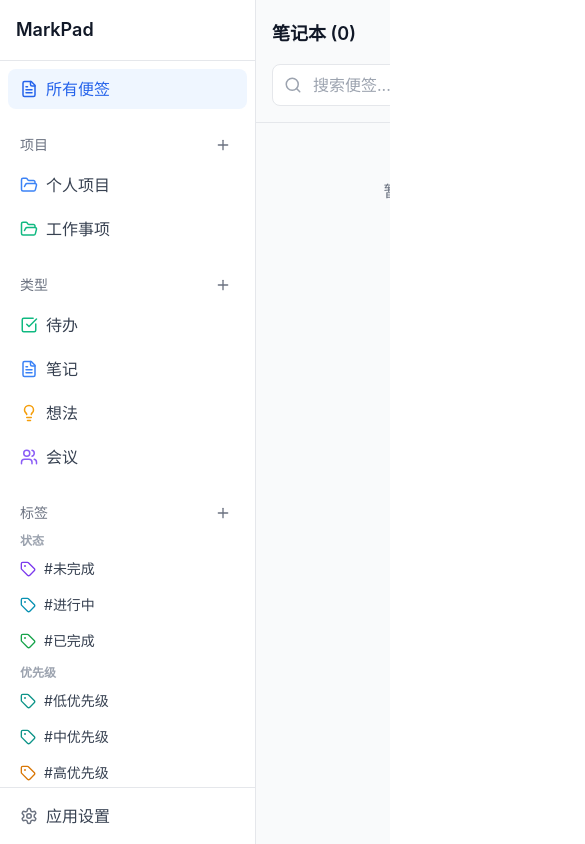
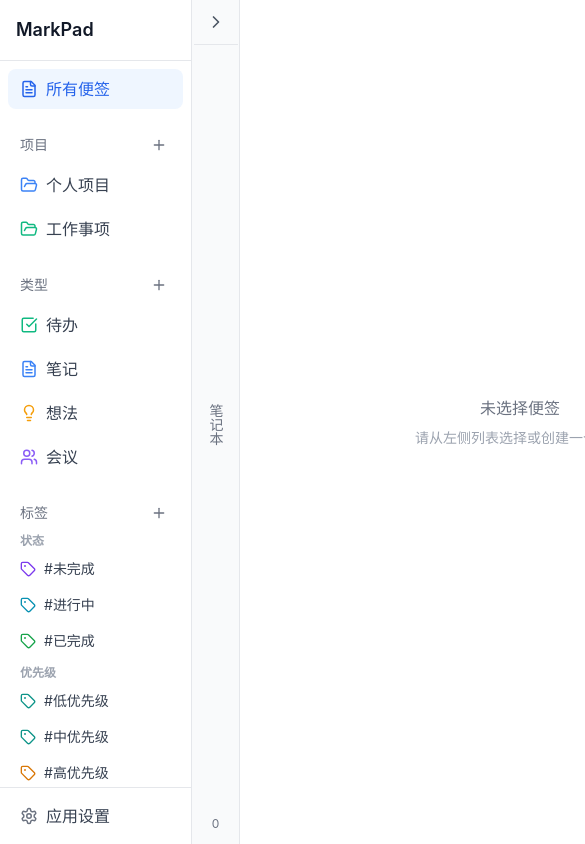
Before and after one commit to CodingYoo/MarkPad, a React (Vite) app: page / in a window 390 px wide. Shown: the top 844 px of the page, 585 px wide, since content can reach past the window. Built offline with nearby package versions, Linux system fonts and the light colour scheme; the HTML template or start-up script is replaced by a standard one.

Commit message:
优化响应式布局，添加屏幕尺寸监听以自动折叠笔记列表，调整组件最小宽度和样式以提升用户体验

```diff
--- a/src/App.tsx
+++ b/src/App.tsx
@@ -18,7 +18,7 @@
   }, [settings.theme])
 
   return (
-    <div className="h-screen flex bg-gray-50 dark:bg-gray-900 overflow-hidden">
+    <div className="h-screen flex bg-gray-50 dark:bg-gray-900 overflow-hidden min-w-[800px]">
       <Sidebar />
       <NoteList />
       <Editor />
--- a/src/components/Editor.tsx
+++ b/src/components/Editor.tsx
@@ -864,7 +864,7 @@
   }
 
   return (
-    <div className="flex-1 flex flex-col bg-white dark:bg-gray-800 min-w-0">
+    <div className="flex-1 flex flex-col bg-white dark:bg-gray-800 min-w-0 max-w-full">
       {/* Toolbar */}
       <div className="flex items-start sm:items-center justify-between px-3 sm:px-6 py-3 border-b border-gray-200 dark:border-gray-700 gap-2 sm:gap-4 flex-col sm:flex-row">
         <div className="flex items-center gap-2 flex-wrap flex-1 min-w-0">
--- a/src/components/NoteList.tsx
+++ b/src/components/NoteList.tsx
@@ -28,6 +28,33 @@
   const [editingFolderName, setEditingFolderName] = useState('')
   const [contextMenu, setContextMenu] = useState<{ x: number; y: number; folderId: string } | null>(null)
   const [folderModalOpen, setFolderModalOpen] = useState(false)
+  const [isSmallScreen, setIsSmallScreen] = useState(false)
+
+  // 监听屏幕尺寸变化，自动折叠/展开
+  useEffect(() => {
+    const mediaQuery = window.matchMedia('(max-width: 1024px)')
+
+    const handleMediaChange = (e: MediaQueryListEvent | MediaQueryList) => {
+      setIsSmallScreen(e.matches)
+      if (e.matches) {
+        // 小屏幕 (≤1024px) 下自动折叠
+        setIsCollapsed(true)
+      } else {
+        // 大屏幕 (>1024px) 下自动展开
+        setIsCollapsed(false)
+      }
+    }
+
+    // 初始检查
+    handleMediaChange(mediaQuery)
+
+    // 监听变化
+    mediaQuery.addEventListener('change', handleMediaChange)
+
+    return () => {
+      mediaQuery.removeEventListener('change', handleMediaChange)
+    }
+  }, [])
 
   const filteredNotes = useMemo(() => {
     let result = [...notes]
@@ -238,7 +265,7 @@
   }, [filteredNotes, filter.projectId, filter.typeId, filter.tagIds])
 
   return (
-    <div className={`bg-gray-50 dark:bg-gray-900 border-r border-gray-200 dark:border-gray-700 flex flex-col transition-all duration-300 flex-shrink-0 ${isCollapsed ? 'w-12' : 'w-80'}`}>
+    <div className={`bg-gray-50 dark:bg-gray-900 border-r border-gray-200 dark:border-gray-700 flex flex-col transition-all duration-300 flex-shrink-[1] ${isCollapsed ? 'w-12 min-w-[48px] flex-shrink-0' : 'w-48 lg:w-56 xl:w-64 min-w-[180px]'}`}>
       {isCollapsed ? (
         /* Collapsed State */
         <div className="flex flex-col items-center h-full">
--- a/src/components/Sidebar.tsx
+++ b/src/components/Sidebar.tsx
@@ -178,7 +178,7 @@
 
   return (
     <>
-      <div className="w-64 bg-white dark:bg-gray-800 border-r border-gray-200 dark:border-gray-700 flex flex-col flex-shrink-0">
+      <div className="w-48 lg:w-56 xl:w-64 bg-white dark:bg-gray-800 border-r border-gray-200 dark:border-gray-700 flex flex-col flex-shrink-[0.5] min-w-[180px]">
         {/* Header */}
         <div className="p-4 border-b border-gray-200 dark:border-gray-700">
           <h2 className="text-lg font-semibold text-gray-900 dark:text-white">MarkPad</h2>
--- a/src/index.css
+++ b/src/index.css
@@ -380,3 +380,36 @@
 .prose tbody tr:last-child {
   border-bottom: none;
 }
+
+/* 响应式布局优化 */
+@media (max-width: 1280px) {
+  /* 在较小屏幕上优先保证右侧编辑器的可用性 */
+  .prose {
+    max-width: 100%;
+  }
+}
+
+@media (max-width: 1024px) {
+  /* 在中等屏幕上进一步压缩左侧和中间栏 */
+  .prose h1 {
+    font-size: 1.875em;
+  }
+
+  .prose h2 {
+    font-size: 1.5em;
+  }
+}
+
+/* 确保在所有屏幕尺寸下，内容不会溢出 */
+.line-clamp-1 {
+  overflow: hidden;
+  text-overflow: ellipsis;
+  white-space: nowrap;
+}
+
+/* 文本省略样式 */
+.truncate {
+  overflow: hidden;
+  text-overflow: ellipsis;
+  white-space: nowrap;
+}
```
